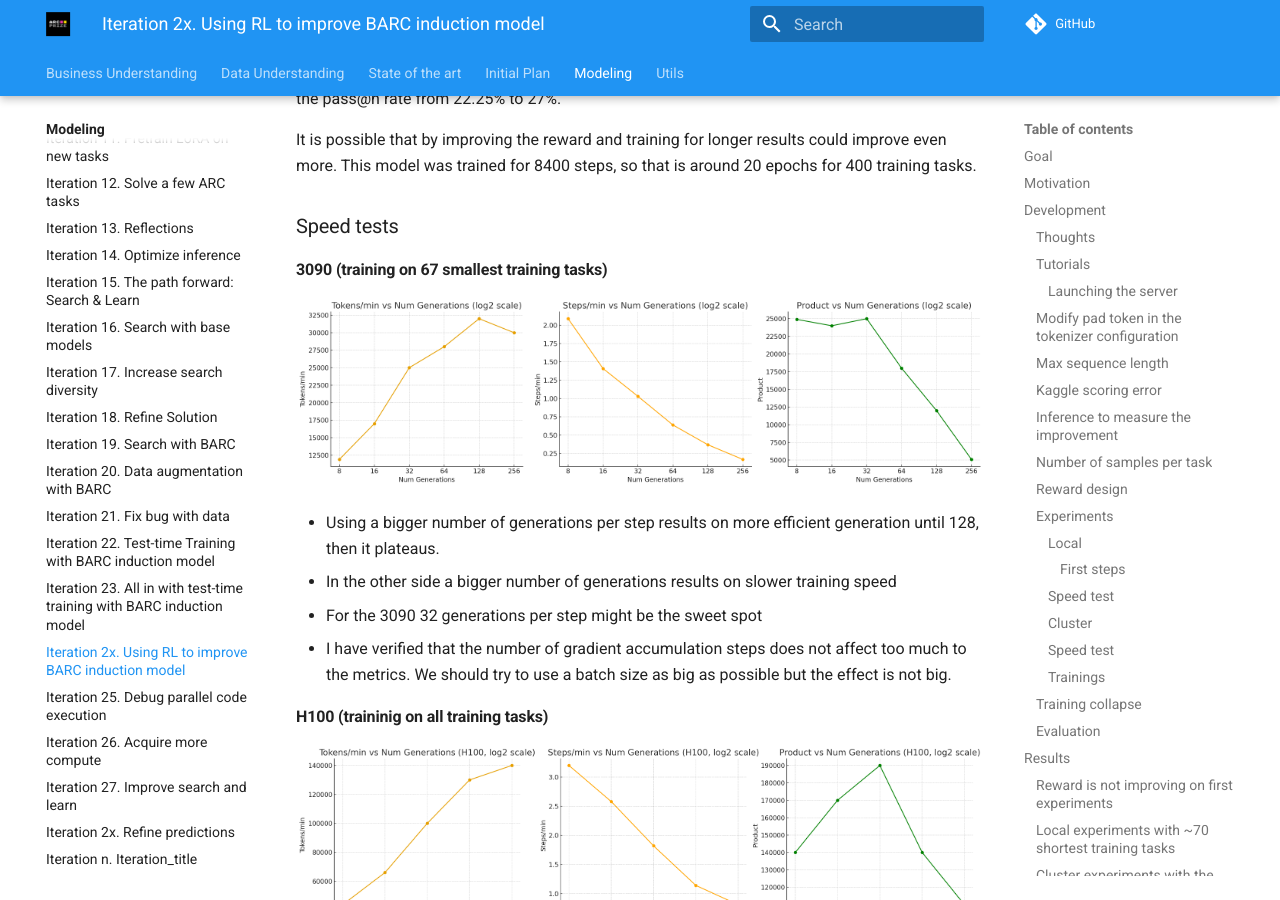
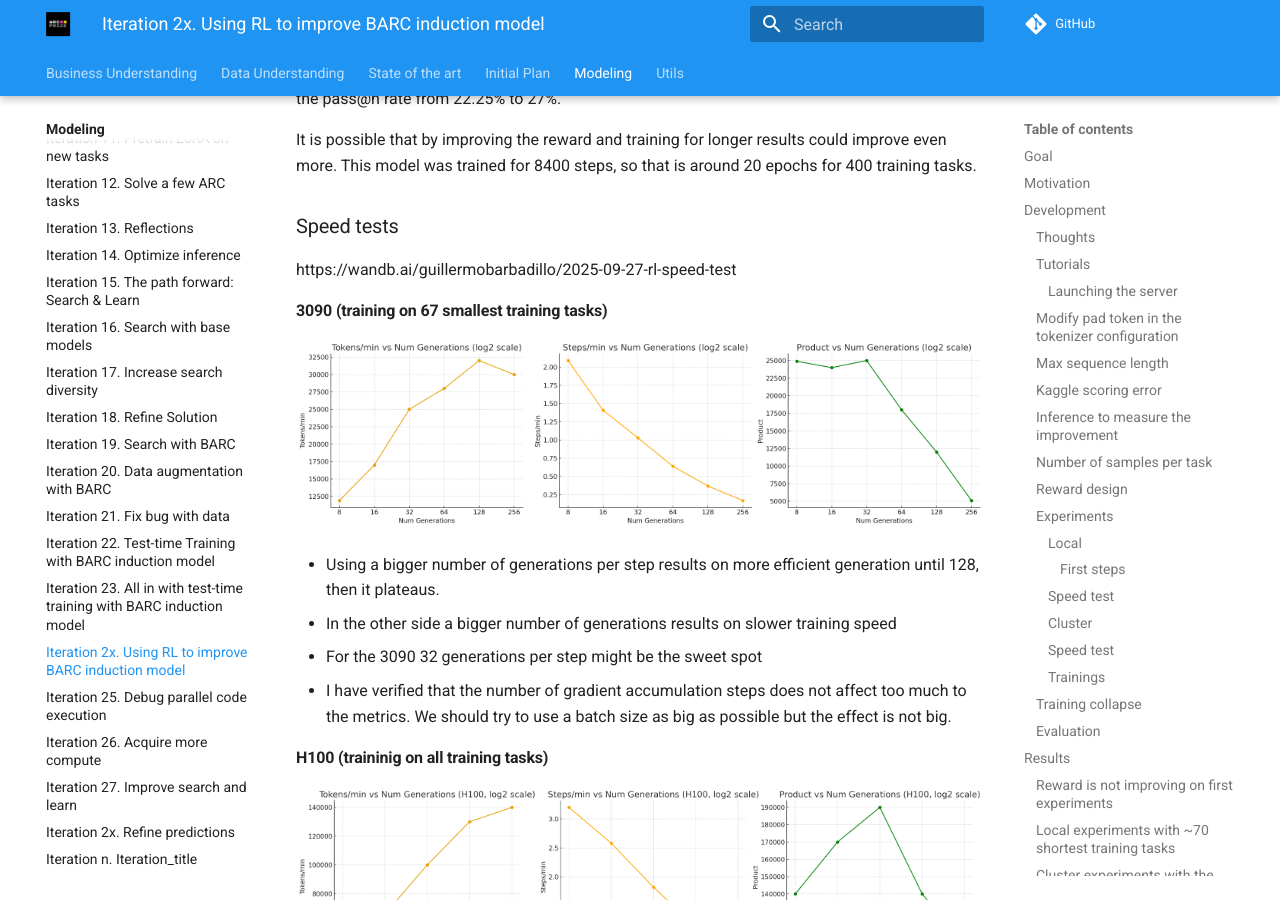
Before and after one commit to ironbar/arc25, an MkDocs documentation site: the page built from docs/modeling/Iteration_24_RL_BARC.md, in a window 1280 px wide and 900 px high, scrolled down 9777 px. Built offline with MkDocs 1.6.1 and Material for MkDocs 9.7.7, drawn with Linux system fonts in a browser that asks for light colours; comment, search, counter and statistics services are not loaded; some of the changed lines change nothing that is shown.

Commit message:
added link to wandb

```diff
--- a/docs/modeling/Iteration_24_RL_BARC.md
+++ b/docs/modeling/Iteration_24_RL_BARC.md
@@ -421,6 +421,8 @@ This model was trained for 8400 steps, so that is around 20 epochs for 400 train
 
 ### Speed tests
 
+https://wandb.ai/guillermobarbadillo/2025-09-27-rl-speed-test
+
 #### 3090 (training on 67 smallest training tasks)
 
 ![alt text](res/1758958482820_image.png)
```
